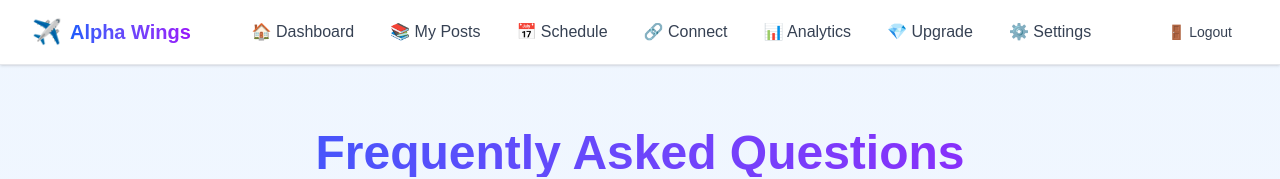
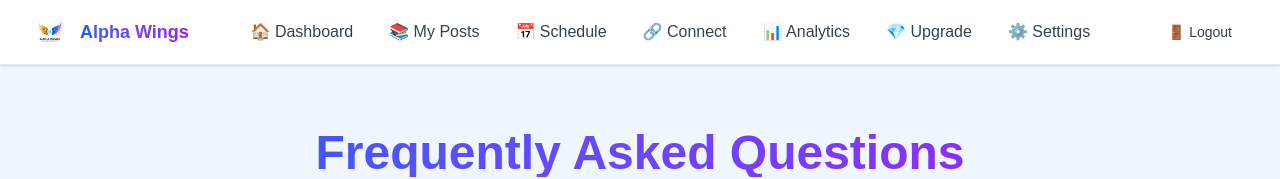
Before and after one commit to SamAde1203/alpha-wings-post-booster, a Next.js app: page /faq in a window 1280 px wide. Shown: the top 179 px of the page. Built offline with nearby package versions, Linux system fonts and the light colour scheme; no server answers.

Commit message:
fix: adjust logo placement in navigation

```diff
--- a/components/Navigation.tsx
+++ b/components/Navigation.tsx
@@ -2,6 +2,7 @@
 
 import { usePathname, useRouter } from 'next/navigation'
 import { createClient } from '@supabase/supabase-js'
+import Image from 'next/image'
 
 const supabase = createClient(
   process.env.NEXT_PUBLIC_SUPABASE_URL || '',
@@ -27,18 +28,28 @@ export default function Navigation() {
     { href: '/settings', label: '⚙️ Settings', icon: '⚙️' },
   ]
 
-
   return (
     <nav className="bg-white border-b border-gray-200 shadow-sm">
       <div className="max-w-7xl mx-auto px-4 sm:px-6 lg:px-8">
         <div className="flex justify-between items-center h-16">
-          <div className="flex items-center gap-2">
-            <span className="text-2xl">✈️</span>
-            <h1 className="text-xl font-bold bg-gradient-to-r from-blue-600 to-purple-600 bg-clip-text text-transparent">
+          {/* ✅ Brand (Logo in correct place) */}
+          <a href="/dashboard" className="flex items-center gap-3">
+            <Image
+              src="/alpha-wings-ai-logo.png"
+              alt="Alpha Wings"
+              width={140}
+              height={40}
+              priority
+              className="h-9 w-auto"
+            />
+
+            {/* Optional: keep text (hide on small screens) */}
+            <span className="hidden sm:inline text-lg font-bold bg-gradient-to-r from-blue-600 to-purple-600 bg-clip-text text-transparent">
               Alpha Wings
-            </h1>
-          </div>
+            </span>
+          </a>
 
+          {/* Nav links */}
           <div className="hidden md:flex items-center gap-1">
             {links.map((link) => (
               <a
```
Lines whose indentation alone changed are shown as unchanged.
